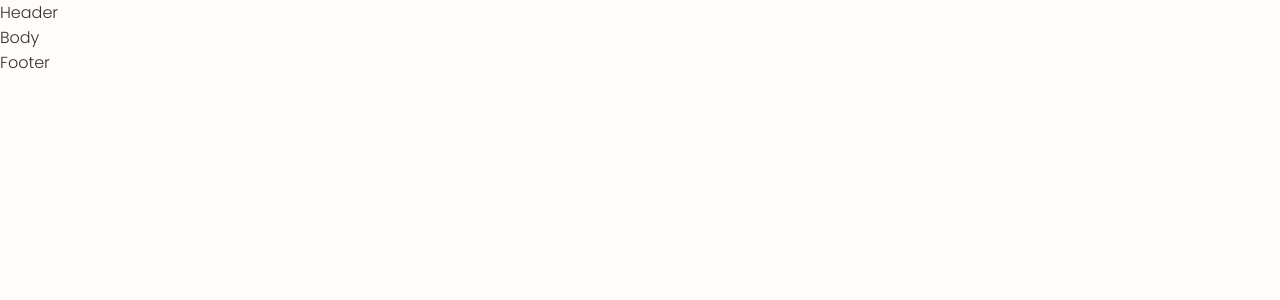
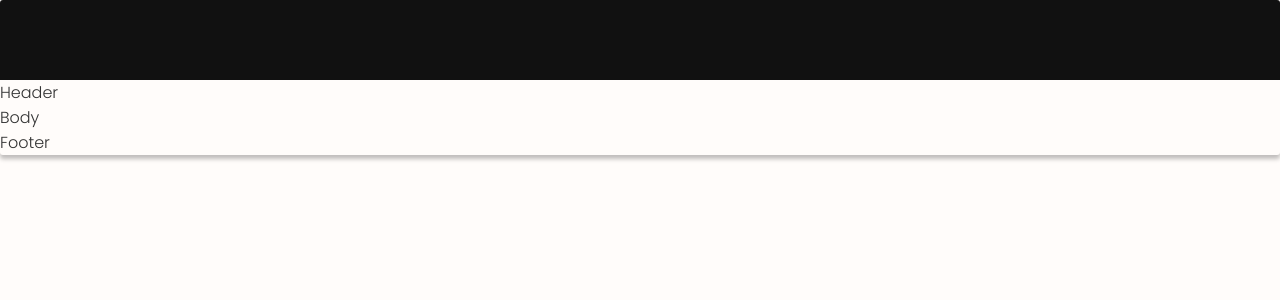
Before and after one commit to Nimira43/Mnemosyne, a React (Vite) app: page / in a window 1280 px wide. Shown: the top 300 px of the page. Built offline with nearby package versions, Linux system fonts and the light colour scheme; a web font is replaced by a local one.

Commit message:
container and main class styling

```diff
--- a/src/components/Card.jsx
+++ b/src/components/Card.jsx
@@ -4,7 +4,8 @@ import { Header } from './Header'
 
 export function Card() {
   return (
-    <div>
+    <div className='container'>
+      <div className='main'></div>
       <Header />
       <Body />
       <Footer />
--- a/src/components/Footer.jsx
+++ b/src/components/Footer.jsx
@@ -1,5 +1,5 @@
 export function Footer() {
   return (
-    <div>Footer</div>
+    <div className='footer-container'>Footer</div>
   )
 }
--- a/src/index.css
+++ b/src/index.css
@@ -35,3 +35,15 @@ body {
 .uppercase {
   text-transform: uppercase;
 }
+
+.container {
+  box-shadow: 0 4px 4px 0px rgba(0, 0, 0, 0.25);
+  border-radius: 3px;
+}
+
+.main {
+  background-color: var(--dark);
+  color: var(--main);
+  border-radius: 3px 3px 0 0;
+  padding: 40px;
+}
```
